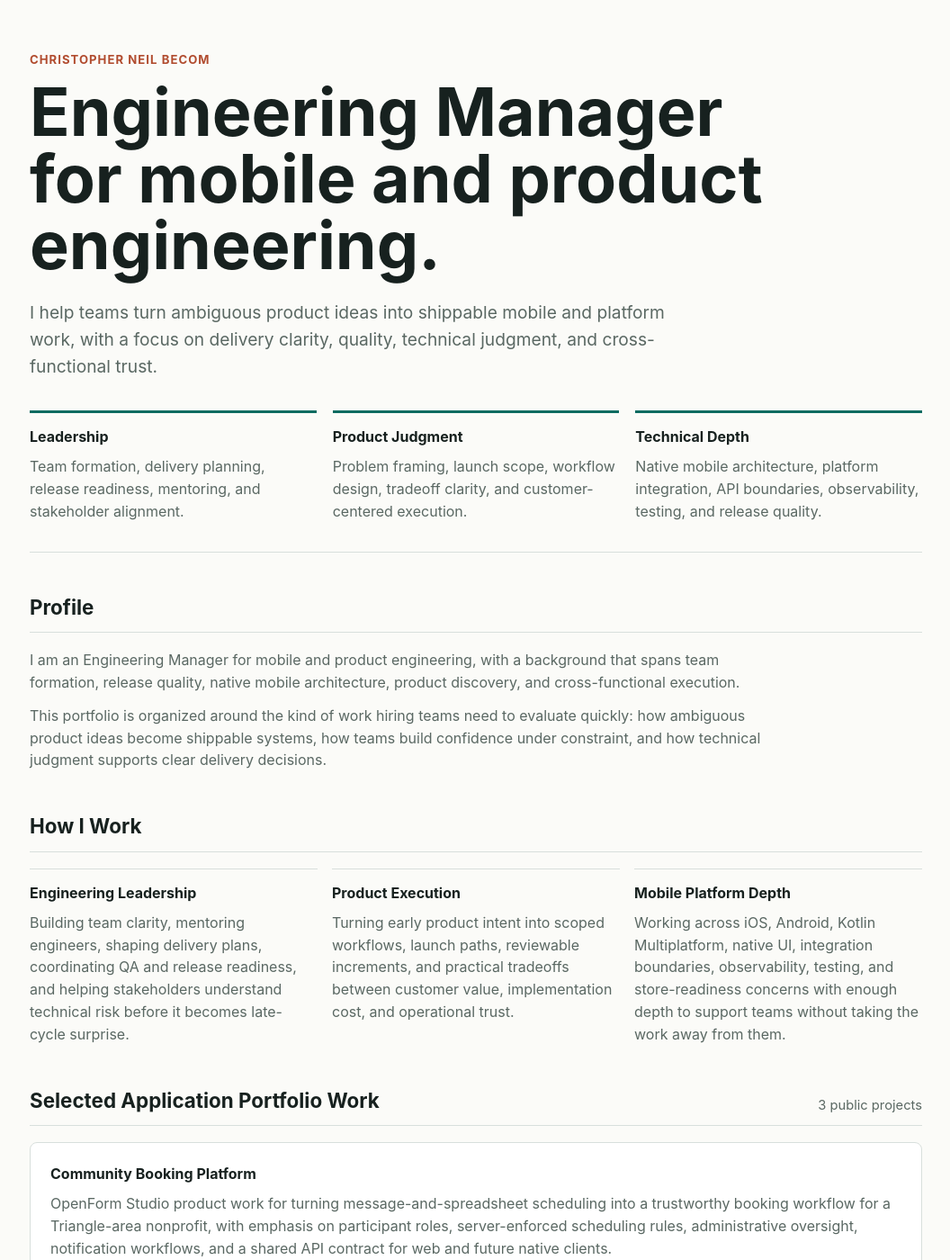
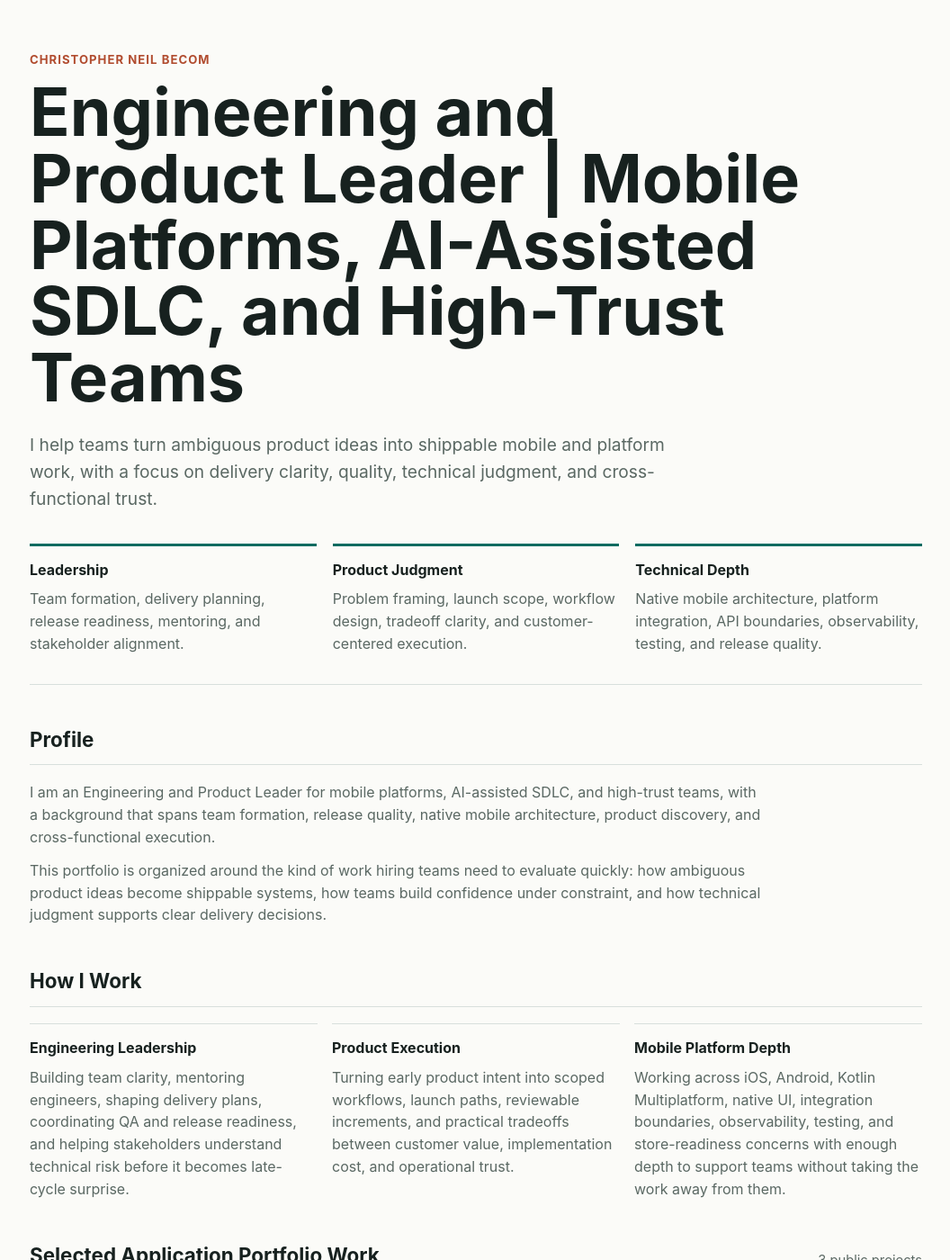
Before and after one commit to cnbecom/cnbecom.github.io, a Jekyll site: the page portfolio/b57e9817-dba2-4f96-977f-595098792068/index.html, which Jekyll copies as it is, in a window 1280 px wide and 1400 px high. Shown: the whole window at 90% size, without its empty margins (111-1167 px from the left). Built offline with Jekyll 4.4.1, drawn with Linux system fonts in a browser that asks for light colours.

Commit message:
Update unlisted portfolio with new title framing
Co-Authored-By: Claude Opus 4.6 <noreply@anthropic.com>

```diff
--- a/portfolio/b57e9817-dba2-4f96-977f-595098792068/index.html
+++ b/portfolio/b57e9817-dba2-4f96-977f-595098792068/index.html
@@ -7,7 +7,7 @@
       <meta name="robots" content="noindex,nofollow">
 
     <title>Christopher Neil Becom | Portfolio</title>
-    <meta name="description" content="Public portfolio for Christopher Neil Becom, Engineering Manager for mobile and product engineering.">
+    <meta name="description" content="Public portfolio for Christopher Neil Becom, Engineering and Product Leader for mobile platforms, AI-assisted SDLC, and high-trust teams.">
     <style>
       :root {
         color-scheme: light;
@@ -255,7 +255,7 @@
     <main>
       <header>
         <p class="eyebrow">Christopher Neil Becom</p>
-        <h1>Engineering Manager for mobile and product engineering.</h1>
+        <h1>Engineering and Product Leader | Mobile Platforms, AI-Assisted SDLC, and High-Trust Teams</h1>
         <p class="lede">I help teams turn ambiguous product ideas into shippable mobile and platform work, with a focus on delivery clarity, quality, technical judgment, and cross-functional trust.</p>
         <div class="summary-grid" aria-label="Portfolio focus areas">
           <div class="summary">
@@ -280,7 +280,7 @@
           </div>
           <div class="prose">
 
-              <p>I am an Engineering Manager for mobile and product engineering, with a background that spans team formation, release quality, native mobile architecture, product discovery, and cross-functional execution.</p>
+              <p>I am an Engineering and Product Leader for mobile platforms, AI-assisted SDLC, and high-trust teams, with a background that spans team formation, release quality, native mobile architecture, product discovery, and cross-functional execution.</p>
 
               <p>This portfolio is organized around the kind of work hiring teams need to evaluate quickly: how ambiguous product ideas become shippable systems, how teams build confidence under constraint, and how technical judgment supports clear delivery decisions.</p>
 
```
